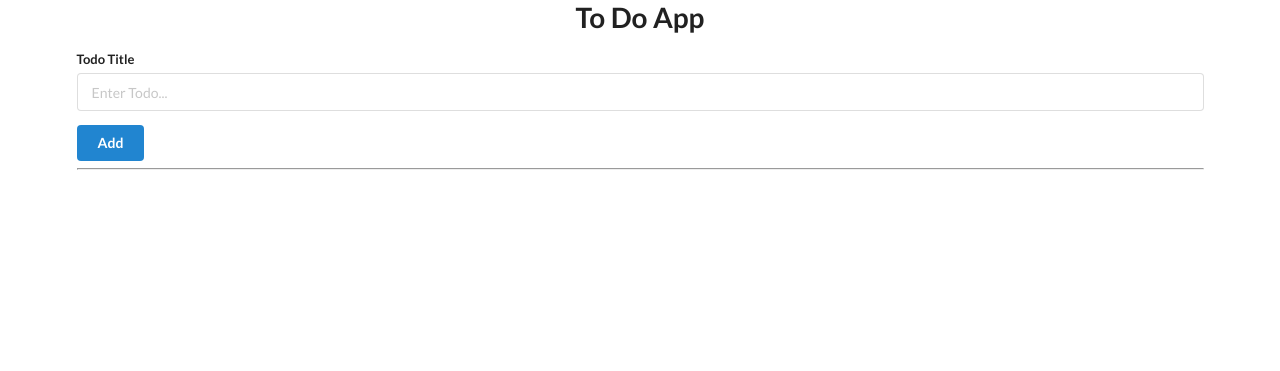
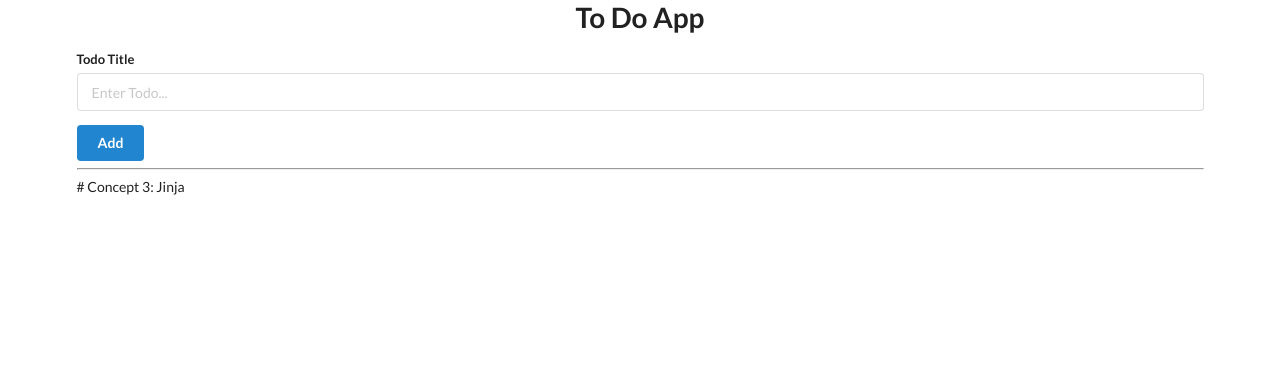
Before and after one commit to jessicazli/cs178, a Flask app: page / in a window 1280 px wide. Shown: the part 47-418 px from the top of the page. Run offline with Flask 3, Linux system fonts and the light colour scheme.

Commit message:
Update base.html

```diff
--- a/templates/base.html
+++ b/templates/base.html
@@ -23,7 +23,7 @@
         </form>
 
         <hr>
-
+        # Concept 3: Jinja
         {% for todo in todo_list %}
         <div class="ui segment">
             <p class="ui big header">{{todo.id }} | {{ todo.title }}</p>
```
